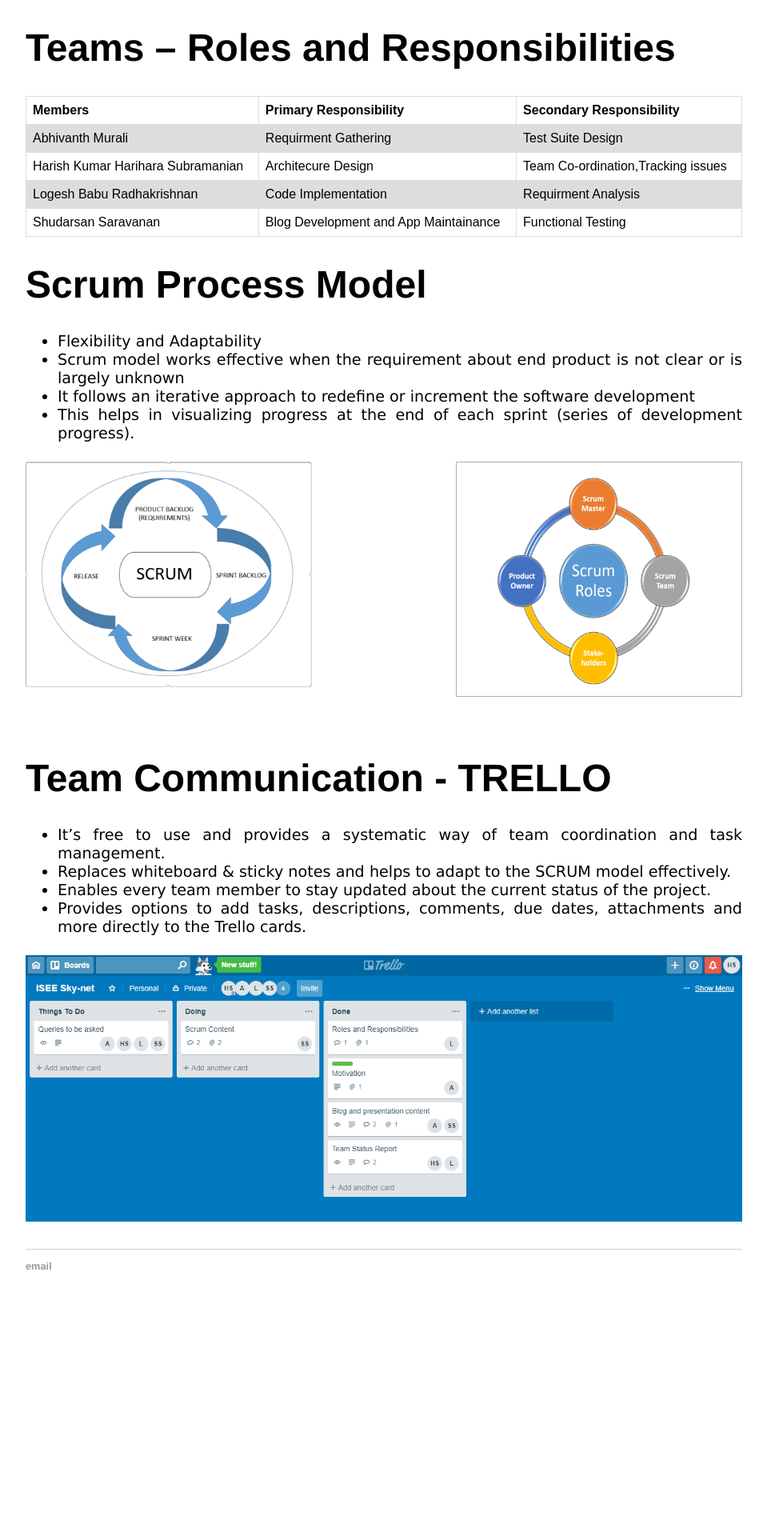
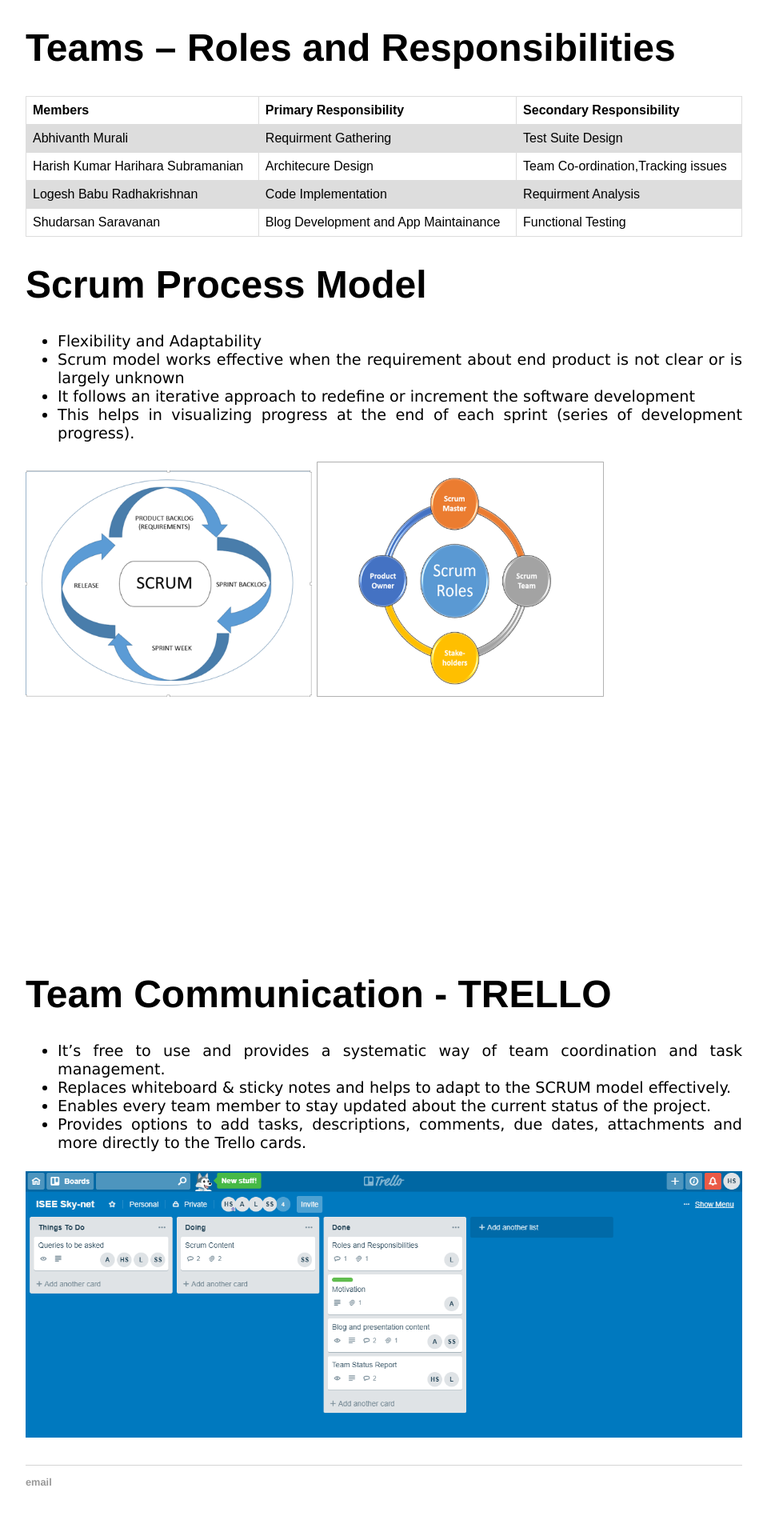
Before and after one commit to DBSE-teaching/isee2019-Sky-Net, a Jekyll site: the page built from docs/_posts/2018-04-04-second-post.md, in a window 1280 px wide. Shown: the part 1130-3050 px from the top of the page at 80% size, without its empty margins (160-1119 px from the left). Built offline with Jekyll 4.4.1, drawn with Linux system fonts in a browser that asks for light colours; before the commit the page ends 2780 px from its top, so only the background shows below that.

Commit message:
Update 2018-04-04-second-post.md

```diff
--- a/docs/_posts/2018-04-04-second-post.md
+++ b/docs/_posts/2018-04-04-second-post.md
@@ -70,8 +70,8 @@
   <li>This helps in visualizing progress at the end of each sprint (series of development progress). </li>
 </ul>
 
-![Deadline image]({{site.baseurl}}/images/Picture1.png "Scrum1"){:height="40%" width="40%" align="left"}
-![Deadline image]({{site.baseurl}}/images/Picture2.png "Scrum2"){:height="40%" width="40%" align="right"}
+![Deadline image]({{site.baseurl}}/images/Picture1.png "Scrum1"){:height="40%" width="40%" align="Justify"}
+![Deadline image]({{site.baseurl}}/images/Picture2.png "Scrum2"){:height="40%" width="40%" align="Justify"}
 <br> <br> <br> <br> <br> <br> <br> <br> <br> <br>
 
 # Team Communication - TRELLO
```
